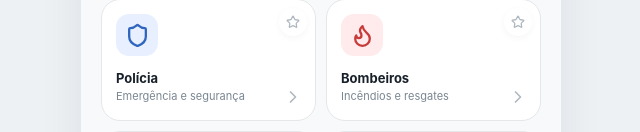
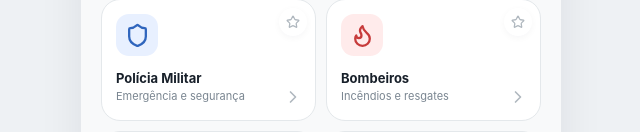
Before and after one commit to LuisEdu29/Disk-Gov, a React (Vite) app: page / in a window 1280 px wide. Shown: the part 360-492 px from the top of the page, without its empty margins (319-959 px from the left). Built offline with nearby package versions, Linux system fonts and the light colour scheme.

Commit message:
Update police service entry in services array

```diff
--- a/src/main.jsx
+++ b/src/main.jsx
@@ -10,7 +10,7 @@ import {
 import "./styles.css";
 
 const services = [
-  { id: "policia", title: "Polícia", subtitle: "Emergência e segurança", icon: Shield, tone: "blue", number: "190" },
+  { id: "policiamilitar", title: "Polícia Militar", subtitle: "Emergência e segurança", icon: Shield, tone: "blue", number: "190" },
   { id: "bombeiros", title: "Bombeiros", subtitle: "Incêndios e resgates", icon: Flame, tone: "red", number: "193" },
   { id: "samu", title: "SAMU", subtitle: "Emergências médicas", icon: HeartHandshake, tone: "green", number: "192" },
   { id: "conselho", title: "Conselho Tutelar", subtitle: "Proteção de crianças", icon: Users, tone: "purple", number: "100" },
```
